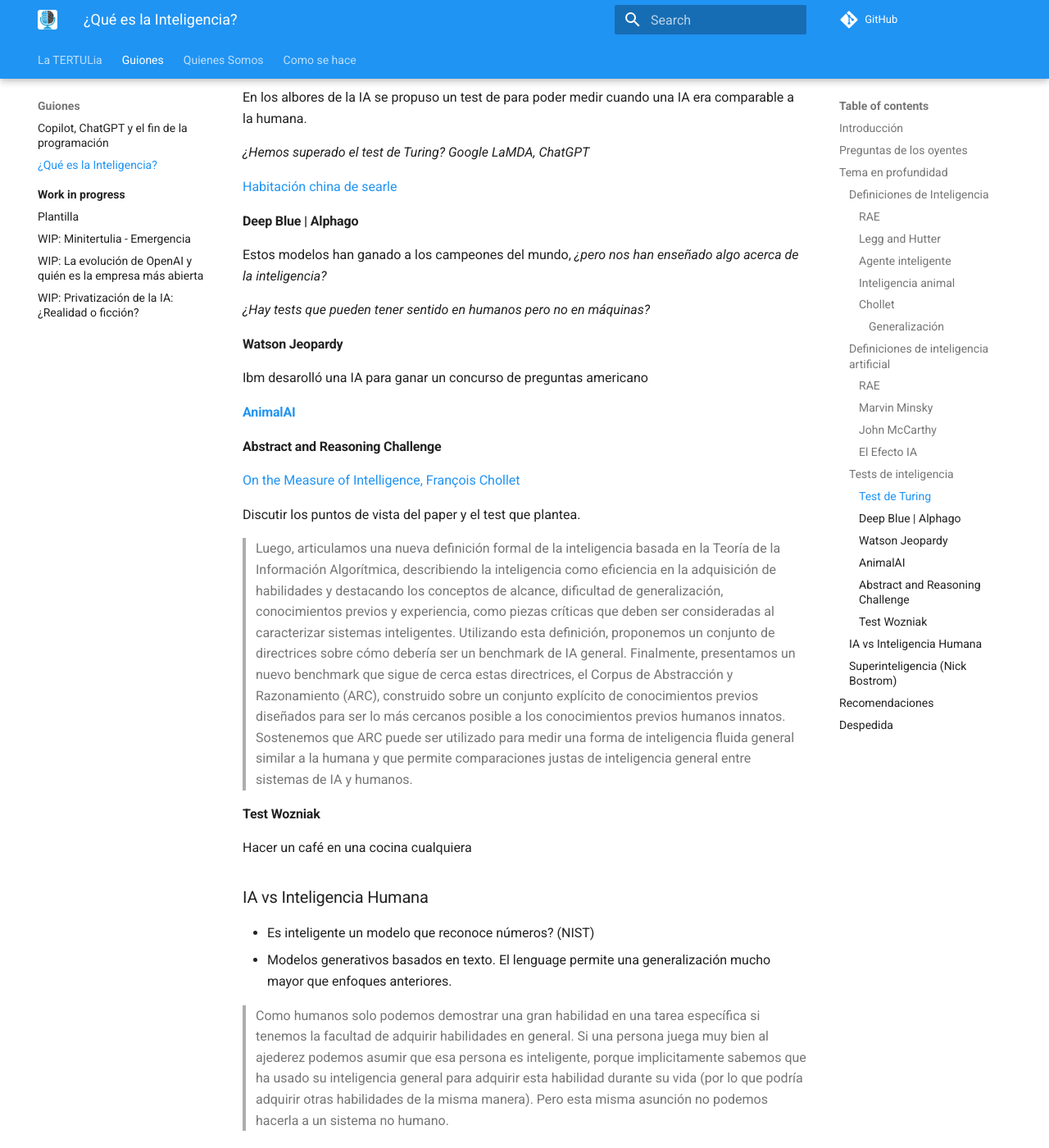
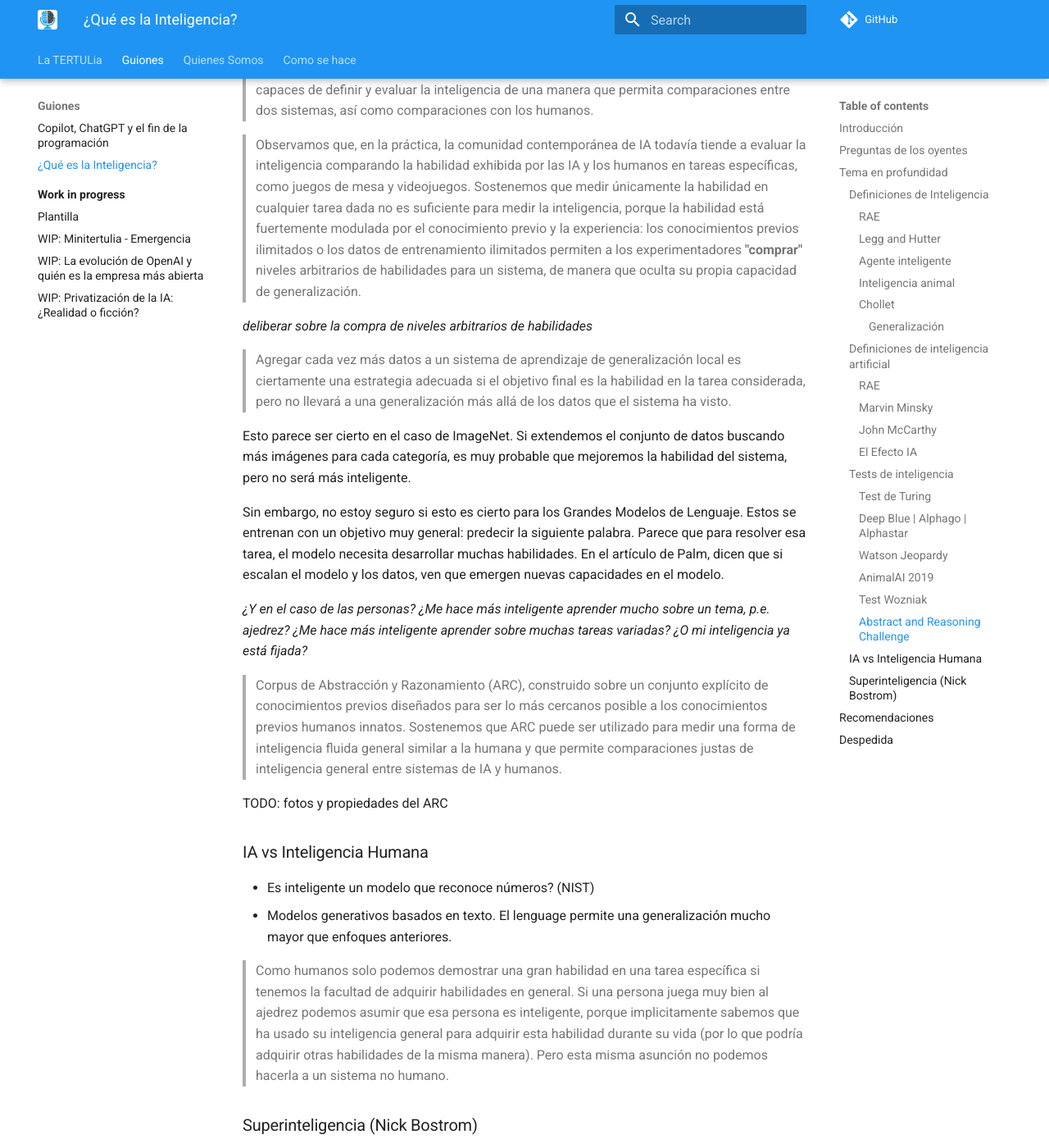
Before and after one commit to ironbar/tertulia_inteligencia_artificial, an MkDocs documentation site: the page built from docs/guiones/02-que-es-la-inteligencia.md, in a window 1280 px wide and 1400 px high, scrolled down 3410 px. Shown: the whole window at 82% size. Built offline with MkDocs 1.6.1 and Material for MkDocs 9.7.7, drawn with Linux system fonts in a browser that asks for light colours; comment, search, counter and statistics services are not loaded; some of the changed text lies outside the part shown.

Commit message:
reorganización

```diff
--- a/docs/guiones/02-que-es-la-inteligencia.md
+++ b/docs/guiones/02-que-es-la-inteligencia.md
@@ -33,31 +33,14 @@
 
 #### [Chollet](https://arxiv.org/abs/1911.01547)
 
-La inteligencia es la eficiencia en la adquisición de habilidades nuevas. Para poder medir la inteligencia hay que tener en cuenta:
-
-- los conocimientos y experiencias previas
-- dificultad de generalización
-- alcance
-
-> Para avanzar deliberadamente hacia sistemas artificiales más inteligentes y más parecidos a los humanos, necesitamos seguir una señal de retroalimentación adecuada: debemos ser capaces de definir y evaluar la inteligencia de una manera que permita comparaciones entre dos sistemas, así como comparaciones con los humanos.
-
-<!-- -->
-
-> Observamos que, en la práctica, la comunidad contemporánea de IA todavía tiende a evaluar la inteligencia comparando la habilidad exhibida por las IA y los humanos en tareas específicas, como juegos de mesa y videojuegos. Sostenemos que medir únicamente la habilidad en cualquier tarea dada no es suficiente para medir la inteligencia, porque la habilidad está fuertemente modulada por el conocimiento previo y la experiencia: los conocimientos previos ilimitados o los datos de entrenamiento ilimitados permiten a los experimentadores "comprar" niveles arbitrarios de habilidades para un sistema, de manera que oculta su propia capacidad de generalización.
-
-<!-- -->
-
-> La inteligencia es la eficiencia en la adquisición de habilidades y destacando los conceptos de alcance, dificultad de generalización, conocimientos previos y experiencia, como piezas críticas que deben ser consideradas al caracterizar sistemas inteligentes.
+> La inteligencia es la eficiencia en la adquisición de habilidades nuevas. Para poder medir la inteligencia hay que tener en cuenta:
+>
+> - los conocimientos y experiencias previas
+> - dificultad de generalización
+> - alcance
 
 Un sistema es inteligente si resuelve problemas nuevos. Cuanto más se aleje el problema de la experiencia previa más inteligente es el sistema.
-
-> Agregar cada vez más datos a un sistema de aprendizaje de generalización local es ciertamente una estrategia adecuada si el objetivo final es la habilidad en la tarea considerada, pero no llevará a una generalización más allá de los datos que el sistema ha visto.
-
-Esto parece ser cierto en el caso de ImageNet. Si extendemos el conjunto de datos buscando más imágenes para cada categoría, es muy probable que mejoremos la habilidad del sistema, pero no será más inteligente.
-
-Sin embargo, no estoy seguro si esto es cierto para los Grandes Modelos de Lenguaje. Estos se entrenan con un objetivo muy general: predecir la siguiente palabra. Parece que para resolver esa tarea, el modelo necesita desarrollar muchas habilidades. En el artículo de Palm, dicen que si escalan el modelo y los datos, ven que emergen nuevas capacidades en el modelo.
-
-_¿Y en el caso de las personas? ¿Me hace más inteligente aprender mucho sobre un tema, p.e. ajedrez? ¿Me hace más inteligente aprender sobre muchas tareas variadas?_
+Cuanto más rápido aprenda el sistema más inteligente es.
 
 Si consideramos dos sistemas que:
 
@@ -75,6 +58,7 @@
 La generalización es la capacidad de manejar situaciones (o tareas) diferentes de las que nos hemos encontrado hasta el momento
 
 Tipos de generalización:
+
 - Local o robustez. La capacidad de funcionar ante casos nuevos de una distribución ya conocida.
 - Amplia o flexibilidad. La capacidad de manejar situaciones que no han podido ser predichas por los creadores del sistema. P.e. conducción autónoma.
 - Extrema. La capacidad de realizar tareas que solo comparten relaciones abstractas con las situaciones previamente encontradas
@@ -109,9 +93,9 @@
 
 [Habitación china de searle](https://es.wikipedia.org/wiki/Habitaci%C3%B3n_china)
 
-#### Deep Blue | Alphago
+#### Deep Blue | Alphago | Alphastar
 
-Estos modelos han ganado a los campeones del mundo, _¿pero nos han enseñado algo acerca de la inteligencia?_
+Estos modelos han ganado a los campeones del mundo, _¿pero nos han enseñado algo acerca de la inteligencia?, al margen de la poca robustez de algunos de estos agentes_
 
 _¿Hay tests que pueden tener sentido en humanos pero no en máquinas?_
 
@@ -119,7 +103,11 @@
 
 Ibm desarolló una IA para ganar un concurso de preguntas americano
 
-#### [AnimalAI](https://proceedings.mlr.press/v123/crosby20a.html)
+#### [AnimalAI 2019](https://proceedings.mlr.press/v123/crosby20a.html)
+
+#### Test Wozniak
+
+Hacer un café en una cocina cualquiera
 
 #### Abstract and Reasoning Challenge
 
@@ -127,19 +115,32 @@
 
 Discutir los puntos de vista del paper y el test que plantea.
 
-> Luego, articulamos una nueva definición formal de la inteligencia basada en la Teoría de la Información Algorítmica, describiendo la inteligencia como eficiencia en la adquisición de habilidades y destacando los conceptos de alcance, dificultad de generalización, conocimientos previos y experiencia, como piezas críticas que deben ser consideradas al caracterizar sistemas inteligentes.
-> Utilizando esta definición, proponemos un conjunto de directrices sobre cómo debería ser un benchmark de IA general. Finalmente, presentamos un nuevo benchmark que sigue de cerca estas directrices, el Corpus de Abstracción y Razonamiento (ARC), construido sobre un conjunto explícito de conocimientos previos diseñados para ser lo más cercanos posible a los conocimientos previos humanos innatos. Sostenemos que ARC puede ser utilizado para medir una forma de inteligencia fluida general similar a la humana y que permite comparaciones justas de inteligencia general entre sistemas de IA y humanos.
+> Para avanzar deliberadamente hacia sistemas artificiales más inteligentes y más parecidos a los humanos, necesitamos seguir una señal de retroalimentación adecuada: debemos ser capaces de definir y evaluar la inteligencia de una manera que permita comparaciones entre dos sistemas, así como comparaciones con los humanos.
 
-#### Test Wozniak
+<!-- -->
 
-Hacer un café en una cocina cualquiera
+> Observamos que, en la práctica, la comunidad contemporánea de IA todavía tiende a evaluar la inteligencia comparando la habilidad exhibida por las IA y los humanos en tareas específicas, como juegos de mesa y videojuegos. Sostenemos que medir únicamente la habilidad en cualquier tarea dada no es suficiente para medir la inteligencia, porque la habilidad está fuertemente modulada por el conocimiento previo y la experiencia: los conocimientos previos ilimitados o los datos de entrenamiento ilimitados permiten a los experimentadores **"comprar"** niveles arbitrarios de habilidades para un sistema, de manera que oculta su propia capacidad de generalización.
+
+_deliberar sobre la compra de niveles arbitrarios de habilidades_
+
+> Agregar cada vez más datos a un sistema de aprendizaje de generalización local es ciertamente una estrategia adecuada si el objetivo final es la habilidad en la tarea considerada, pero no llevará a una generalización más allá de los datos que el sistema ha visto.
+
+Esto parece ser cierto en el caso de ImageNet. Si extendemos el conjunto de datos buscando más imágenes para cada categoría, es muy probable que mejoremos la habilidad del sistema, pero no será más inteligente.
+
+Sin embargo, no estoy seguro si esto es cierto para los Grandes Modelos de Lenguaje. Estos se entrenan con un objetivo muy general: predecir la siguiente palabra. Parece que para resolver esa tarea, el modelo necesita desarrollar muchas habilidades. En el artículo de Palm, dicen que si escalan el modelo y los datos, ven que emergen nuevas capacidades en el modelo.
+
+_¿Y en el caso de las personas? ¿Me hace más inteligente aprender mucho sobre un tema, p.e. ajedrez? ¿Me hace más inteligente aprender sobre muchas tareas variadas? ¿O mi inteligencia ya está fijada?_
+
+> Corpus de Abstracción y Razonamiento (ARC), construido sobre un conjunto explícito de conocimientos previos diseñados para ser lo más cercanos posible a los conocimientos previos humanos innatos. Sostenemos que ARC puede ser utilizado para medir una forma de inteligencia fluida general similar a la humana y que permite comparaciones justas de inteligencia general entre sistemas de IA y humanos.
+
+TODO: fotos y propiedades del ARC
 
 ### IA vs Inteligencia Humana
 
 - Es inteligente un modelo que reconoce números? (NIST)
 - Modelos generativos basados en texto. El lenguage permite una generalización mucho mayor que enfoques anteriores.
 
-> Como humanos solo podemos demostrar una gran habilidad en una tarea específica si tenemos la facultad de adquirir habilidades en general. Si una persona juega muy bien al ajederez podemos asumir que esa persona es inteligente, porque implicitamente sabemos que ha usado su inteligencia general para adquirir esta habilidad durante su vida (por lo que podría adquirir otras habilidades de la misma manera). Pero esta misma asunción no podemos hacerla a un sistema no humano.
+> Como humanos solo podemos demostrar una gran habilidad en una tarea específica si tenemos la facultad de adquirir habilidades en general. Si una persona juega muy bien al ajedrez podemos asumir que esa persona es inteligente, porque implicitamente sabemos que ha usado su inteligencia general para adquirir esta habilidad durante su vida (por lo que podría adquirir otras habilidades de la misma manera). Pero esta misma asunción no podemos hacerla a un sistema no humano.
 
 ### Superinteligencia (Nick Bostrom)
 
```
